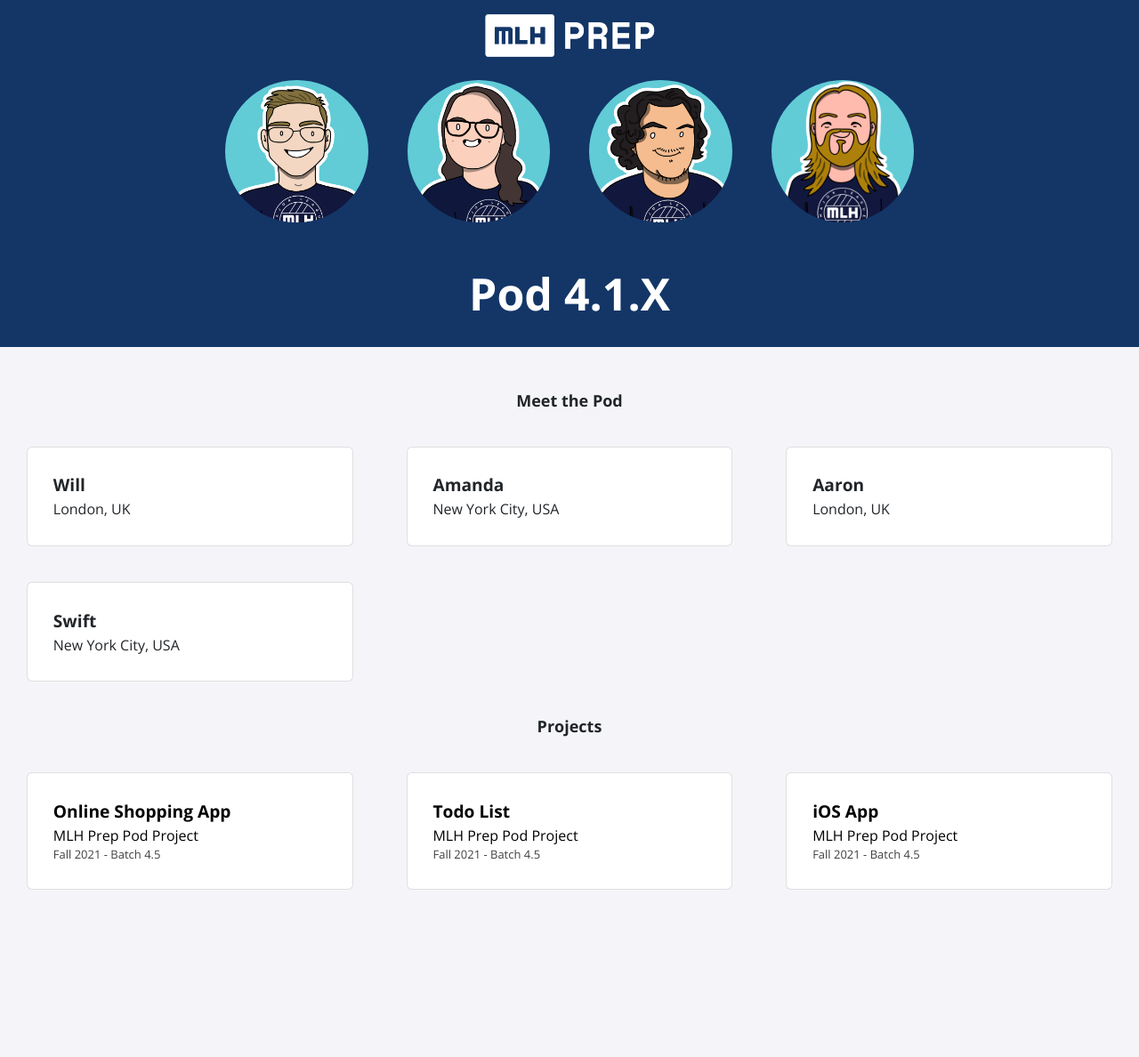
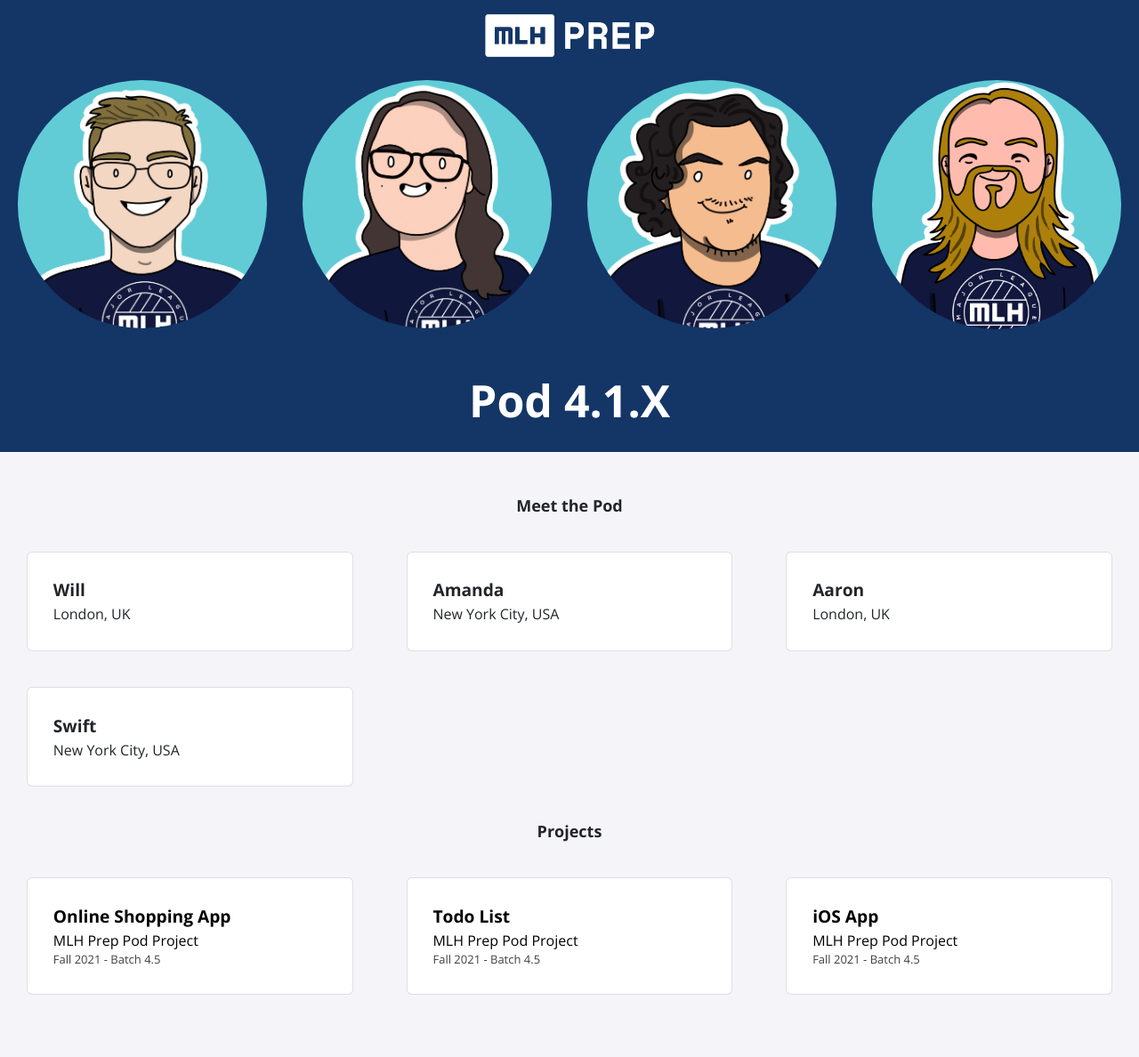
Before and after one commit to MLH-Fellowship/jan-2022-prep-portfolio, a Jekyll site: the page built from index.html, in a window 1280 px wide. Shown: the whole page at 89% size. Built offline with Jekyll 4.4.1, drawn with Linux system fonts in a browser that asks for light colours; nearby versions of some CDN libraries; before the commit the page ends 1070 px from its top, so only the background shows below that.

Commit message:
fix: make profile picture layout responsive

```diff
--- a/_sass/profile.scss
+++ b/_sass/profile.scss
@@ -1,12 +1,13 @@
 .profile {
 	background-color: #133667 !important;
 	text-align: center;
-    height: 320px;
+	height: fit-content;
 	margin-bottom: 50px;
 	h1 {
 		font-size: 50px;
 		font-weight: 700;
 		color: white;
+		padding-bottom: 28px;
 	}
 
 	img {
@@ -20,7 +21,16 @@
 	}
 
 	.profile-picture {
+		display: grid;
+		grid-template-columns: repeat(4, 1fr);
+
+		@media (max-width: 815px) {
+			grid-template-columns: repeat(3, 1fr);
+		}
+		@media (max-width: 574px) {
+			grid-template-columns: repeat(2, 1fr);
+		}
 		margin-bottom: 30px;
-        height: 200px;
+		height: fit-content;
 	}
 }
```
Lines whose indentation alone changed are shown as unchanged.
